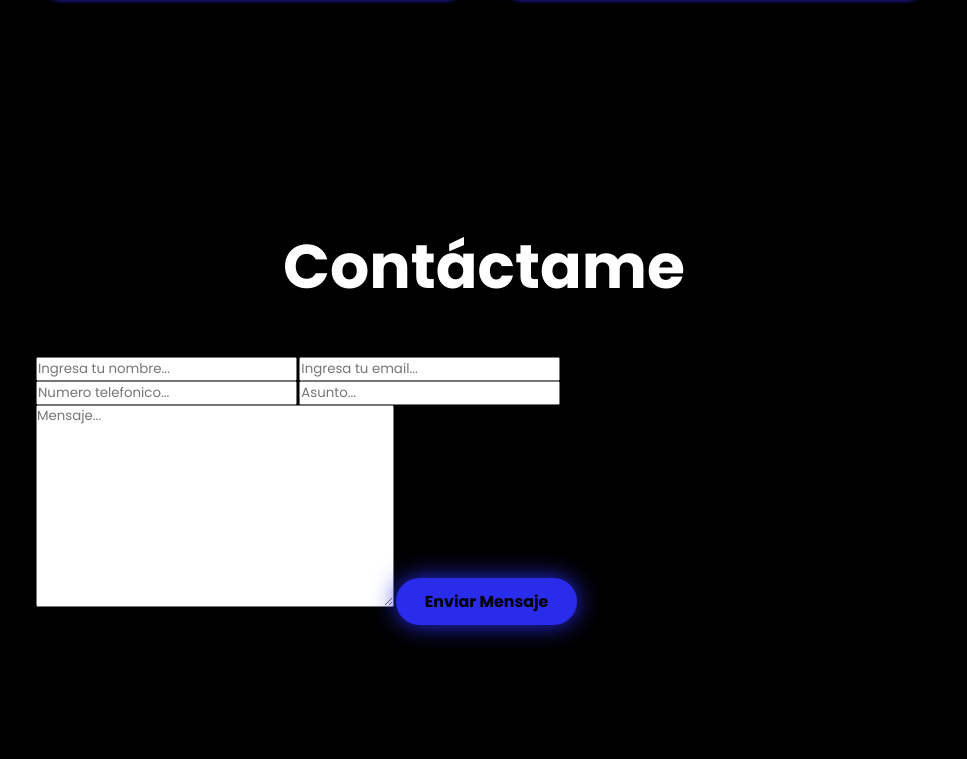
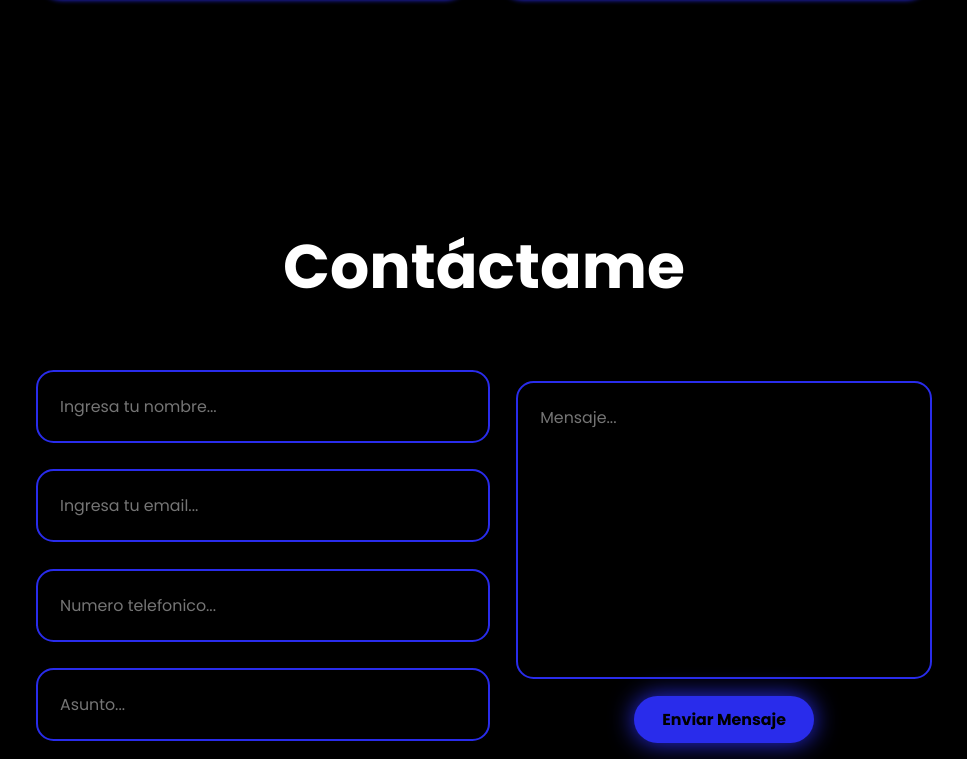
Before and after one commit to CristianTorresCarrero/portafolio, a plain HTML site: page index.html in a window 1280 px wide. Shown: the part 6741-7500 px from the top of the page, without its empty margins (156-1123 px from the left). Drawn offline with nearby package versions, Linux system fonts and the light colour scheme.

Commit message:
Agregando estilos al apartado contactame

```diff
--- a/css/styles.css
+++ b/css/styles.css
@@ -334,6 +334,38 @@ section{
 .education-card h3{
     font-size: 3rem;
 }
+
 .education-card p{
     font-size: 1.6rem;
 }
+
+.contact{
+    background-color: var(--bg-color);
+}
+
+.contact h2{
+    margin-bottom: 3rem;
+    color: var(--text-color);
+}
+
+.contact form{
+    display: flex;
+    align-items: center;
+    justify-content: center;
+    gap: 3rem;
+    margin: 5rem 0;
+    text-align: center;
+}
+
+.contact form .input-box input,
+.contact form textarea{
+    width: 100%;
+    padding: 2.5rem;
+    font-size: 1.8rem;
+    color: var(--text-color);
+    background-color: var(--bg-color);
+    border-radius: 2rem;
+    border: 2px solid var(--main-color);
+    margin: 1.5rem 0;
+    resize: none;
+}
```
